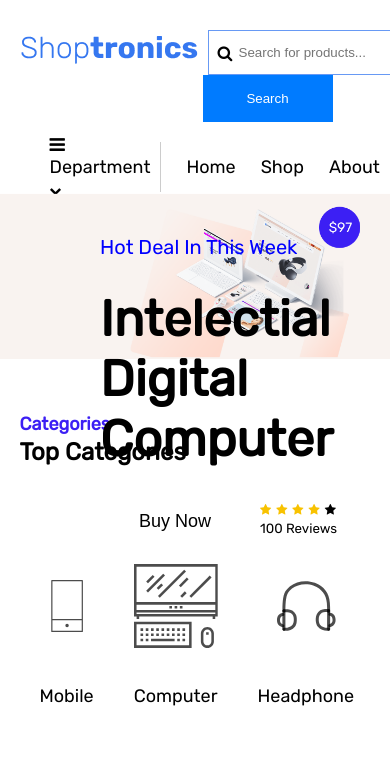
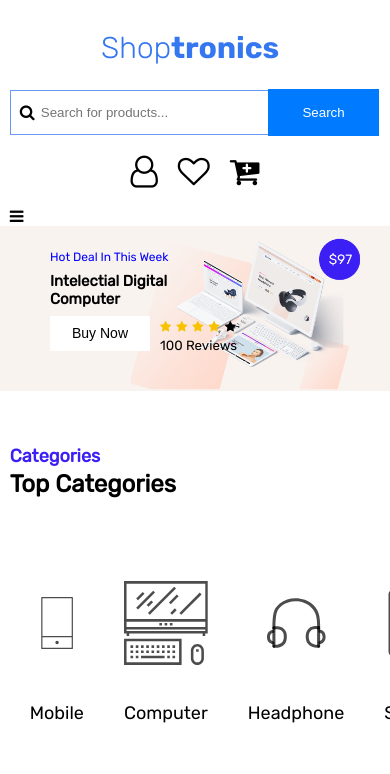
Before and after one commit to naimuddin374/fd-shoptronics, a plain HTML site: page index.html in a window 390 px wide. Shown: the top 774 px of the page. Drawn offline with Linux system fonts and the light colour scheme.

Commit message:
Responsive ui

```diff
--- a/index.html
+++ b/index.html
@@ -24,9 +24,9 @@
   <body>
     <!-- HEADER SECTION START -->
     <header class="container">
-      <div>
+      <a href="/">
         <img src="./assets/img/logo.png" alt="logo" />
-      </div>
+      </a>
       <div class="search">
         <form action="#">
           <input type="text" placeholder="Search for products..." />
@@ -44,7 +44,8 @@
 
     <!-- NAVIGATION SECTION START -->
     <nav class="container">
-      <ul>
+      <i class="fa fa-bars nav-toggle-btn" aria-hidden="true"></i>
+      <ul class="header-nav">
         <li>
           <a href="#">
             <i class="fa fa-bars" aria-hidden="true"></i>
--- a/styles/style.css
+++ b/styles/style.css
@@ -93,31 +93,34 @@ nav {
   margin-top: 20px !important;
   height: 50px;
 }
-nav > ul {
+.header-nav {
   display: flex;
   gap: 25px;
   margin-left: 30px;
 }
-nav > ul > li {
+.header-nav > li {
   list-style: none;
   display: flex;
   align-items: center;
 }
-nav > ul > li > a {
+.header-nav > li > a {
   text-decoration: none;
   color: #000;
   font-size: 18px;
 }
-nav > ul > li > a > .fa-bars {
+.header-nav > li > a > .fa-bars {
   margin-right: 10px;
 }
-nav > ul > li > a > .fa-chevron-down {
+.header-nav > li > a > .fa-chevron-down {
   font-size: 12px;
 }
 
-nav > ul > li:first-child {
+.header-nav > li:first-child {
   border-right: 1.5px solid #cccccc;
   padding-right: 10px;
+}
+.nav-toggle-btn {
+  display: none;
 }
 /* NAVIGATION END */
 
@@ -391,25 +394,32 @@ nav > ul > li:first-child {
   color: rgba(24, 20, 20, 0.342);
 }
 
-.bestSellingHoverPart{
+.bestSellingHoverPart {
   text-align: center;
   margin-top: 30px;
   margin-bottom: 40px;
 }
 .bestSellingHoverPart a {
-  padding: 9px 150px;
   text-decoration: none;
   color: #fff;
   background: #3c1ff4;
+  width: 100%;
+  display: flex;
+  text-align: center;
+  justify-content: center;
+  height: 35px;
+  align-items: center;
 }
 .bestSellingHoverPart {
   visibility: hidden;
   opacity: 0;
+  padding: 0 10px;
 }
 .bestSellingPartItem:hover .bestSellingHoverPart {
   visibility: visible;
   opacity: 1;
   transition: 0.6s;
+  padding: 0 10px;
 }
 
 /* bestSellingPrice end */
@@ -629,37 +639,41 @@ nav > ul > li:first-child {
 #shop-section > .catalog > .products-view > .bestSellingPartItem {
   width: calc(100% / 3 - 15px);
 }
-.checkbox{
+.checkbox {
   display: flex;
   margin-top: 15px;
 }
-.checkbox label{
+.checkbox label {
   padding-left: 10px;
 }
-.productBrandPart{
+.productBrandPart {
   padding-top: 20px;
 }
-.ColorFamilyPart{
+.ColorFamilyPart {
   padding-top: 10px;
 }
-.ratingShopPage{
+.ratingShopPage {
   padding-top: 20px;
 }
-.ratingShopPage h2{
+.ratingShopPage h2 {
   padding-bottom: 10px;
 }
-.ratingShopStar{
+.ratingShopStar {
   display: flex;
   align-items: center;
   margin-bottom: 10px;
 }
-.ratingShopStar i{
+.ratingShopStar i {
   padding-right: 5px;
 }
-.ratingShopStar span{
+.ratingShopStar span {
   font-size: 10px;
   color: rgba(0, 0, 0, 0.712);
   padding-left: 5px;
+}
+.price-range-slider > input {
+  width: 100%;
+  margin-bottom: 30px;
 }
 /**********************Shop Section End*************************************/
 
@@ -702,5 +716,83 @@ nav > ul > li:first-child {
   color: #fff;
 }
 /**********************Shop Pagination End*************************************/
+/**********************Shop Page End*************************************/
 
-/**********************Shop Page End*************************************/
+/**********************Responsive Start*************************************/
+@media screen and (min-width: 320px) and (max-width: 767px) {
+  .container {
+    width: 95%;
+  }
+  .heading {
+    padding-bottom: 20px;
+  }
+
+  header {
+    flex-direction: column;
+    align-items: center;
+    gap: 20px;
+  }
+
+  .search {
+    width: 100%;
+  }
+  .search > form > input {
+    width: 70%;
+  }
+  .search > form > button {
+    width: 30%;
+  }
+  header > .icons {
+    gap: 20px;
+  }
+  /* Header end */
+
+  /* Navigation start */
+  nav {
+    height: auto;
+    flex-direction: column;
+  }
+  nav > .nav-toggle-btn {
+    display: block;
+  }
+  .header-nav {
+    display: none;
+  }
+  nav:hover .header-nav {
+    display: flex;
+    flex-direction: column;
+    background-color: #fff;
+    width: 100%;
+    z-index: 999;
+    margin-left: 0;
+    padding: 10px;
+    padding-left: 0;
+    position: absolute;
+    margin-top: 15px;
+  }
+
+  .banner > .banner-wrapper > .banner-content {
+    gap: 8px;
+  }
+  .banner > .banner-wrapper > .banner-content > p {
+    font-size: 12px;
+  }
+  .banner > .banner-wrapper > .banner-content > h1 {
+    font-size: 15px;
+  }
+  .banner > .banner-wrapper > .banner-content {
+    top: 15%;
+    left: 50px;
+  }
+  .banner > .banner-wrapper > .banner-content > div > button {
+    width: 100px;
+    height: 35px;
+    font-size: 14px;
+  }
+}
+
+/* @media only screen and (max-width: 767px) and (min-width: 320px)  {
+
+} */
+
+/**********************Responsive End*************************************/
```
Also changed, not shown: shop.html (+5 -0 lines).
